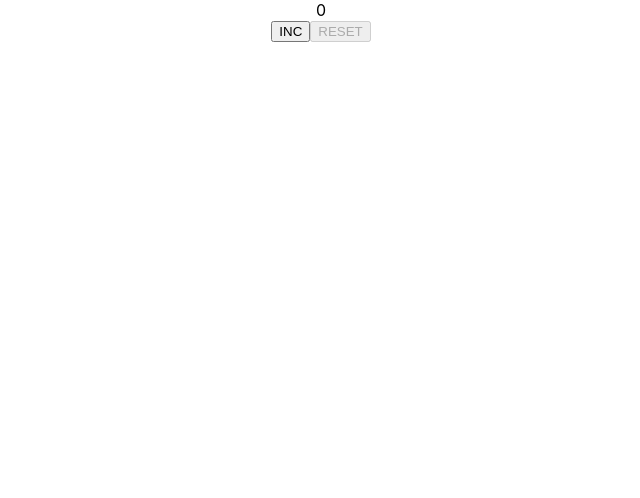
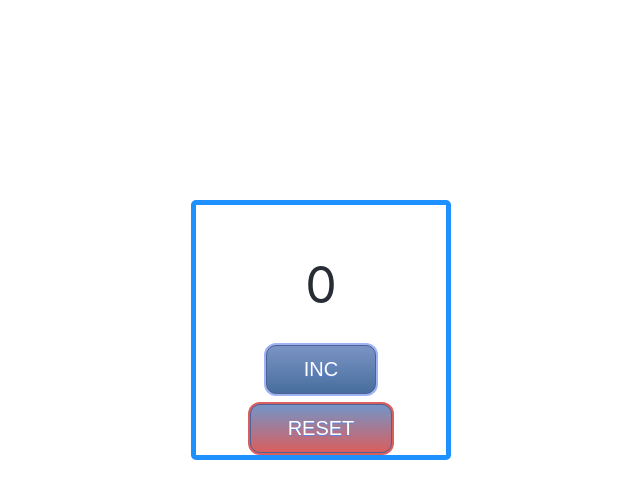
Before and after one commit to Saleroses/React-Tests, a React (Create React App) app: page / in a window 1280 px wide. Shown: the top 498 px of the page, without its empty margins (319-959 px from the left). Built offline with nearby package versions, Linux system fonts and the light colour scheme.

Commit message:
CoolCounter

```diff
--- /dev/null
+++ b/src/Components/Counter/Counter.module.css
@@ -0,0 +1,73 @@
+.normal {
+    margin-top: 50px;
+    color: #282c34;
+    font-size: 50px;
+    margin-bottom: 30px;
+}
+
+.error {
+    margin-top: 50px;
+    color: crimson;
+    font-size: 50px;
+    margin-bottom: 30px;
+}
+
+.counter {
+    height: 250px;
+    width: 250px;
+    margin: 200px auto;
+    border-radius: 5px;
+    border: 5px solid dodgerblue;
+
+}
+
+.myButton {
+    box-shadow: 0px 0px 0px 2px #9fb4f2;
+    background:linear-gradient(to bottom, #7892c2 5%, #476e9e 100%);
+    background-color:#7892c2;
+    border-radius:10px;
+    border:1px solid #4e6096;
+    display:inline-block;
+    cursor:pointer;
+    color:#ffffff;
+    font-family:Arial;
+    margin-bottom: 10px;
+    font-size:20px;
+    padding:12px 37px;
+    text-decoration:none;
+    text-shadow:0px 1px 0px #5c80db;
+}
+.myButton:hover {
+    background:linear-gradient(to bottom, #476e9e 5%, #7892c2 100%);
+    background-color:#476e9e;
+}
+.myButton:active {
+    position:relative;
+    top:1px;
+}
+
+.myButtonRes {
+    box-shadow: 0px 0px 0px 2px #d95e5e;
+    background:linear-gradient(to bottom, #7892c2 5%, #d95e5e 100%);
+    background-color:#d95e5e;
+    border-radius:10px;
+    border:1px solid #4e6096;
+    display:inline-block;
+    cursor:pointer;
+    color:#ffffff;
+    font-family:Arial;
+    font-size:20px;
+    padding:12px 37px;
+    text-decoration:none;
+    text-shadow:0px 1px 0px #5c80db;
+}
+
+.myButtonRes:hover {
+    background:linear-gradient(to bottom, #d95e5e 5%, #d95e5e 90%);
+    background-color:#d95e5e;
+}
+
+.myButtonRes:active {
+    position:relative;
+    top:1px;
+}
--- a/src/Components/Counter/Counter.tsx
+++ b/src/Components/Counter/Counter.tsx
@@ -1,4 +1,7 @@
 import React, {useState} from 'react';
+import {Simulate} from "react-dom/test-utils";
+import error = Simulate.error;
+import s from "./Counter.module.css"
 
 const CoolCounter = () => {
 
@@ -12,6 +15,7 @@ const CoolCounter = () => {
         } if (counter === 4) {
             setDisableInc(true)
             setCounter(counter + 1)
+            setError(true)
         }
 
     }
@@ -20,18 +24,20 @@ const CoolCounter = () => {
             setDisableReset(true)
             setCounter(counter = 0)
             setDisableInc(false)
+            setError(false)
     }
 
     let [counter, setCounter] = useState(0)
     let [disableInc, setDisableInc] = useState(false);
     let [disableReset, setDisableReset] = useState(true);
+    let [error, setError] = useState(false)
 
 
     return (
-        <div>
-            <div>{counter}</div>
-            <button onClick={buttonIncHandler} disabled={disableInc}>INC</button>
-            <button onClick={resetButtonHandler} disabled={disableReset}>RESET</button>
+        <div className={s.counter}>
+            <div className={error ? s.error : s.normal}>{counter}</div>
+            <button className={s.myButton} onClick={buttonIncHandler} disabled={disableInc}>INC</button>
+            <button className={s.myButtonRes} onClick={resetButtonHandler} disabled={disableReset}>RESET</button>
         </div>
     );
 };
```
